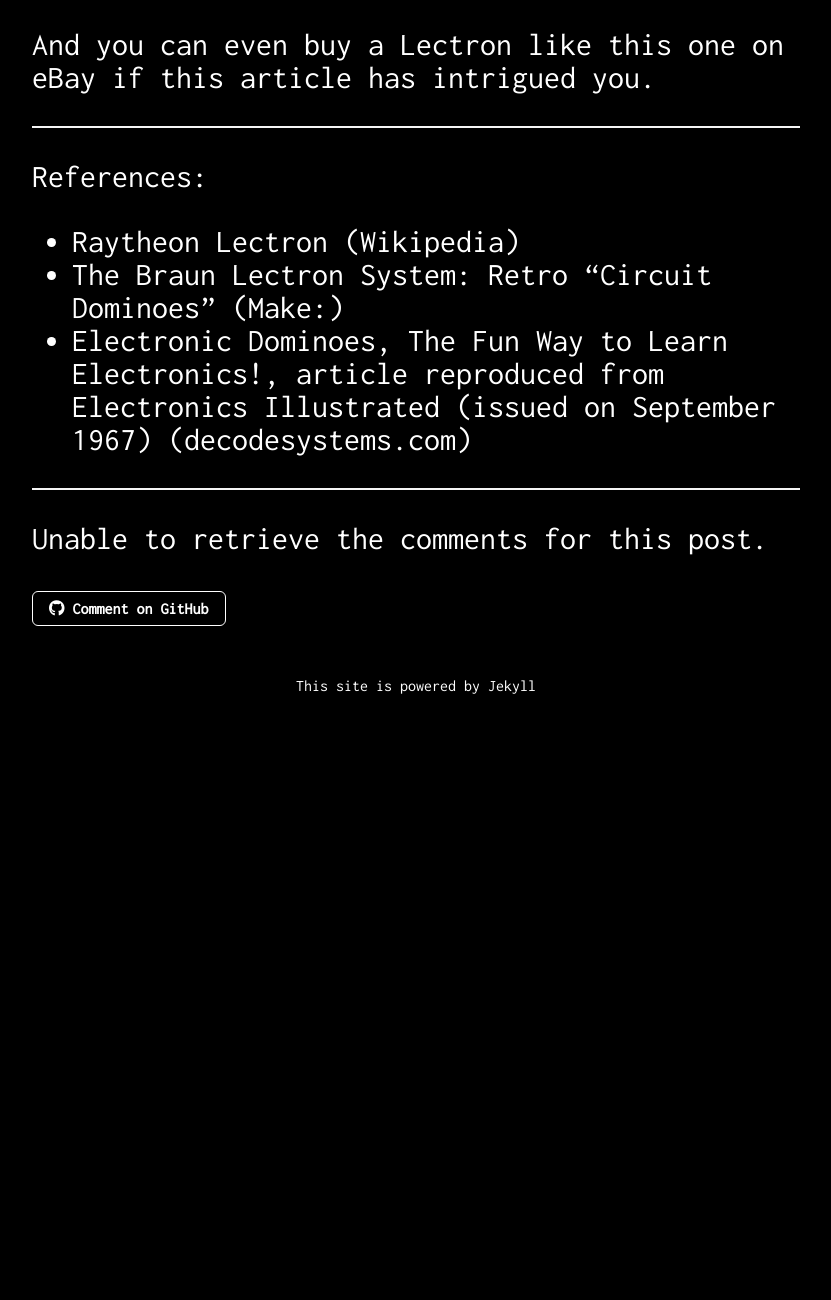
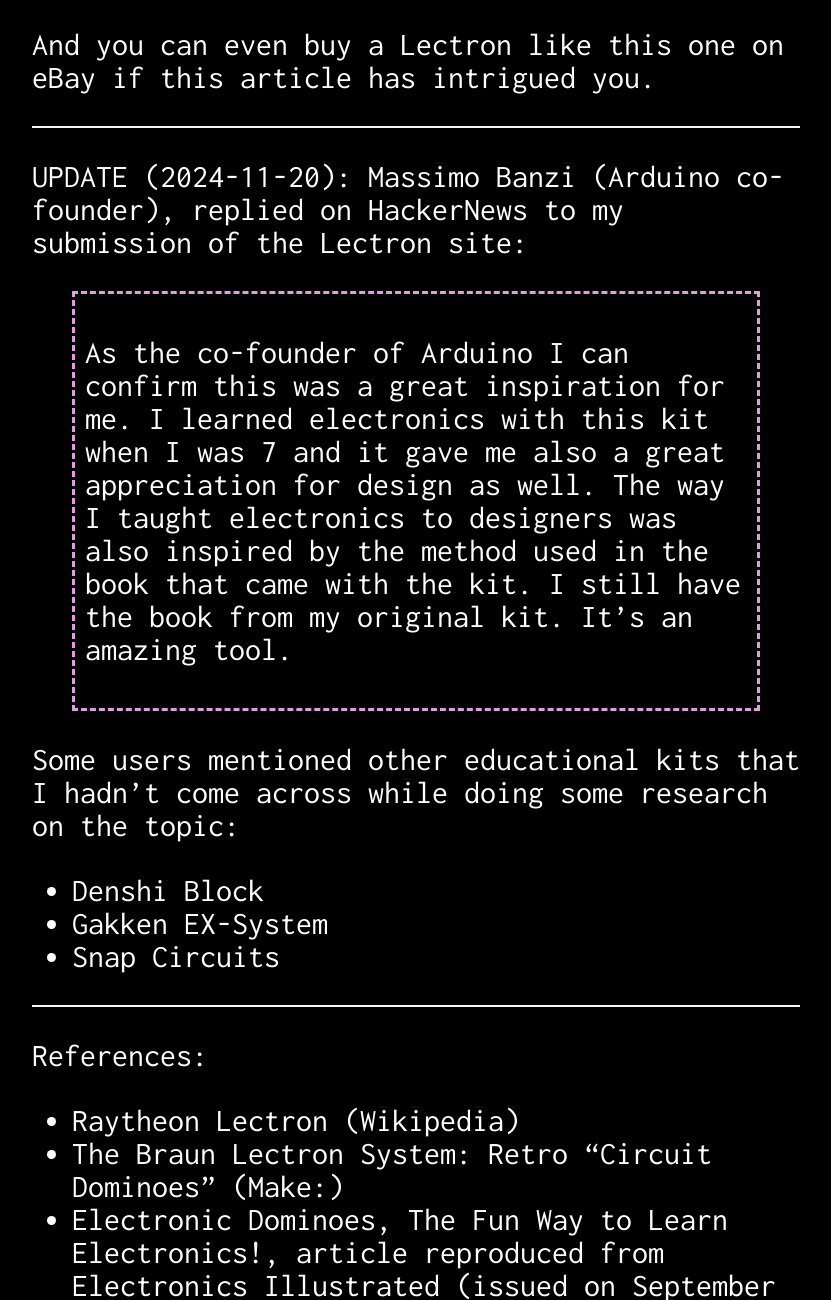
Before and after one commit to giulianopz/giulianopz.github.io, a Jekyll site: the page built from _posts/2024-11-01-arduino-lectron-2000.md, in a window 1280 px wide and 1400 px high, scrolled down 5431 px, cut to the strip 100-1400 px from the top of the window. Shown: the whole strip, without its empty margins (224-1055 px from the left). Built offline with Jekyll 4.4.1, drawn with Linux system fonts in a browser that asks for light colours; nearby versions of some CDN libraries; before the commit the page ends 6271 px from its top, so only the background shows below that.

Commit message:
Add update on lectron post

```diff
--- a/_posts/2024-11-01-arduino-lectron-2000.md
+++ b/_posts/2024-11-01-arduino-lectron-2000.md
@@ -55,6 +55,18 @@
 
 ---
 
+UPDATE (2024-11-20): Massimo Banzi (Arduino co-founder), replied on HackerNews to my [submission](https://news.ycombinator.com/item?id=41972173) of the Lectron site:
+
+> As the co-founder of Arduino I can confirm this was a great inspiration for me. I learned electronics with this kit when I was 7 and it gave me also a great appreciation for design as well. The way I taught electronics to designers was also inspired by the method used in the book that came with the kit. I still have the book from my original kit. It’s an amazing tool.
+
+Some users mentioned other educational kits that I hadn't come across while doing some research on the topic:
+
+- [Denshi Block](https://en.wikipedia.org/wiki/Denshi_block)
+- [Gakken EX-System](https://en.wikipedia.org/wiki/Gakken_EX-System)
+- [Snap Circuits](https://en.wikipedia.org/wiki/Snap_Circuits)
+
+---
+
 References:
 - [Raytheon Lectron](https://en.wikipedia.org/wiki/Raytheon_Lectron) (Wikipedia)
 - [The Braun Lectron System: Retro “Circuit Dominoes”](https://makezine.com/article/maker-news/the-braun-lectron-system-retro-circuit-dominoes/) (Make:)
```
